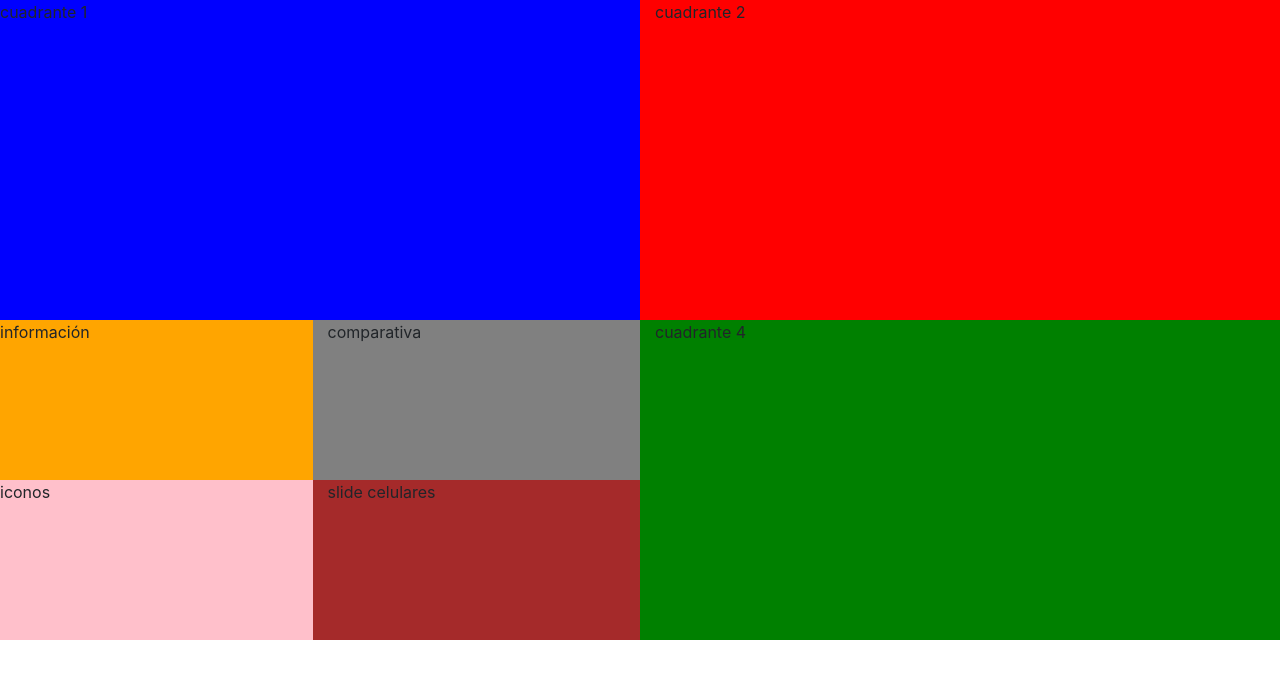
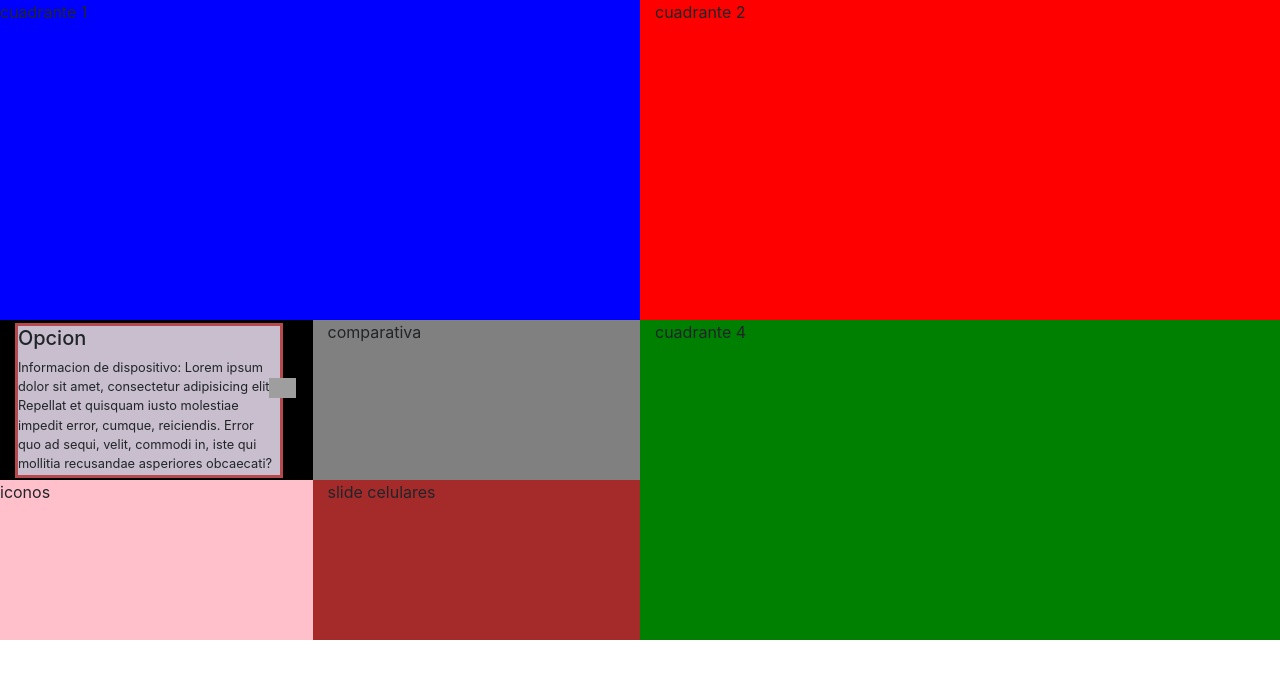
Before and after one commit to vargasaguirre/primerParcialModelado, a PHP site: page / in a window 1280 px wide. Shown: the top 679 px of the page. Run offline with PHP 8.4, Linux system fonts and the light colour scheme; grey boxes are pictures that could not be loaded.

Commit message:
Agregue funcion rotar informacion y cerrar ventana de informacion

```diff
--- a/css/style.css
+++ b/css/style.css
@@ -4,3 +4,23 @@
 .seccion {
 	height: 10em;
 }
+
+#informacionC3{
+  transform: ;
+    -webkit-user-select: none;
+    background-color: rgba(216, 205, 221, 0.93);
+    border-color: rgba(175, 19, 19, 0.68);
+    border-style: solid;
+    margin: 0 auto;
+    margin-top: 1%;
+   width: 90%;
+    height: 97%;
+	 font-size: 1vw;
+}
+#cancel{
+    width: 2.1%;
+    position:fixed;
+    left: 21%;
+    top: 47.2%;
+    transform: ;
+}
--- a/index.html
+++ b/index.html
@@ -2,6 +2,7 @@
 <html>
 <head>
 	<title></title>
+	<script src="https://ajax.googleapis.com/ajax/libs/jquery/3.3.1/jquery.min.js"></script>
 	<link rel="stylesheet" type="text/css" href="css/bootstrap.min.css">
 	<link rel="stylesheet" type="text/css" href="css/style.css">
 <meta charset="utf-8">
@@ -30,8 +31,14 @@
 			<!--CUADRANTE 3-->
 			<div class="col-sm-6" style="background-color: yellow;">
 				<div class="row">
-					<div class="col-sm-6 seccion" style="background-color: orange;">
-						información
+					<div class="col-sm-6 seccion" style="background-color: black;">
+						<div id="informacionC3">
+                        <img src="img/cancel.png" id="cancel" alt="">
+						    <h5>Opcion</h5>
+						    <p>Informacion de dispositivo:
+						    Lorem ipsum dolor sit amet, consectetur adipisicing elit. Repellat et quisquam iusto molestiae impedit error, cumque, reiciendis. Error quo ad sequi, velit, commodi in, iste qui mollitia recusandae asperiores obcaecati?
+						    </p>
+						</div>
 					</div>
 					<div class="col-sm-6" style="background-color: gray;">
 						comparativa
@@ -52,5 +59,6 @@
 		</div>
 	</div>
 <script type="text/javascript" src="js/bootstrap.min.js"></script>
+<script src="js/coordenadas.js"></script>
 </body>
 </html>
```
